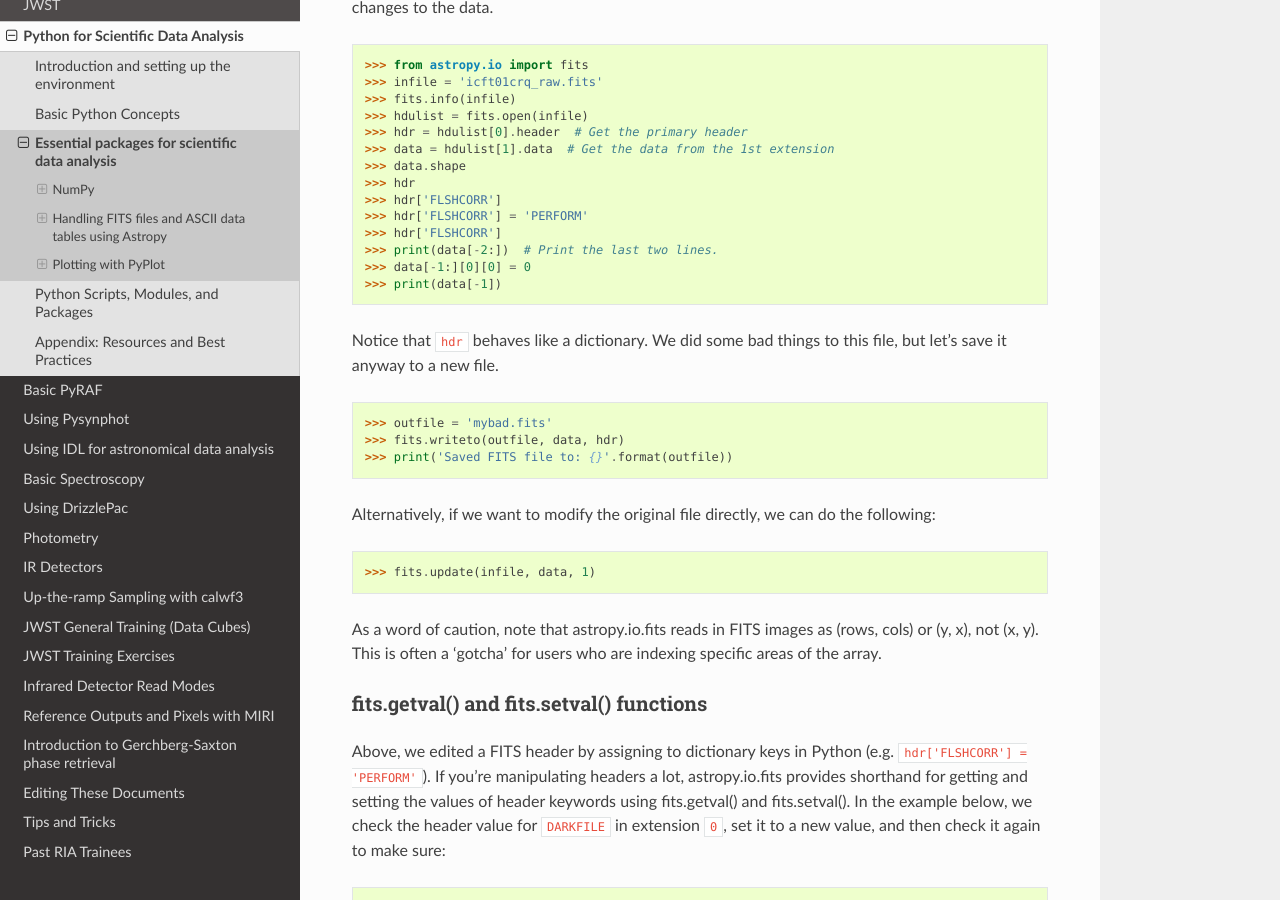
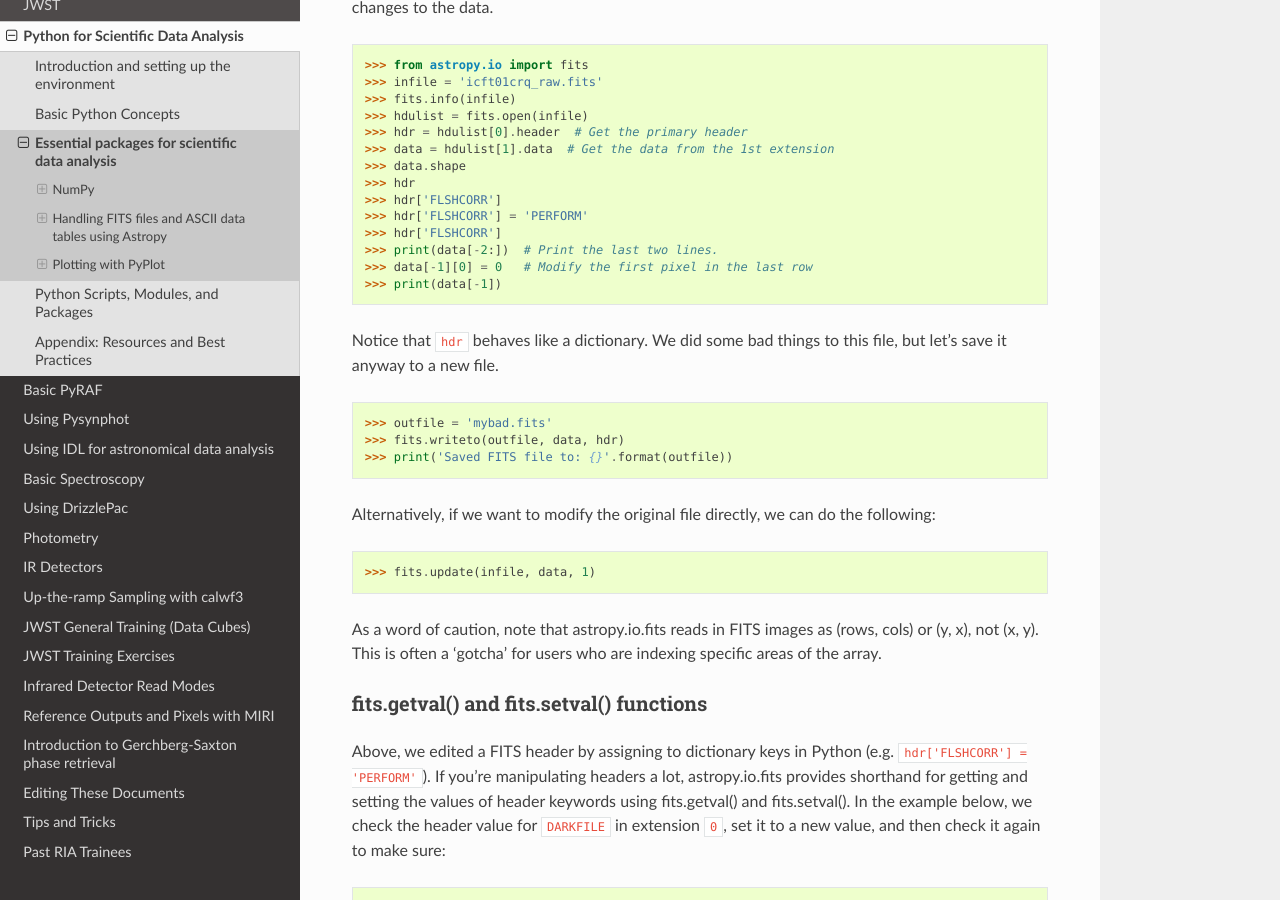
Before and after one commit to staceybright/training-library, a Sphinx documentation site: the page built from source/python/scientific_packages.txt, in a window 1280 px wide and 900 px high, scrolled down 10202 px. Built offline with Sphinx 7.4.7 and the Read the Docs theme 2.0.0, drawn with Linux system fonts in a browser that asks for light colours.

Commit message:
python fits: fix wonky indexing

```diff
--- a/source/python/scientific_packages.txt
+++ b/source/python/scientific_packages.txt
@@ -431,7 +431,7 @@ the data. ::
    >>> hdr['FLSHCORR'] = 'PERFORM'
    >>> hdr['FLSHCORR']
    >>> print(data[-2:])  # Print the last two lines.
-   >>> data[-1:][0][0] = 0
+   >>> data[-1][0] = 0   # Modify the first pixel in the last row
    >>> print(data[-1])
 
 Notice that ``hdr`` behaves like a dictionary. We did some bad
```
